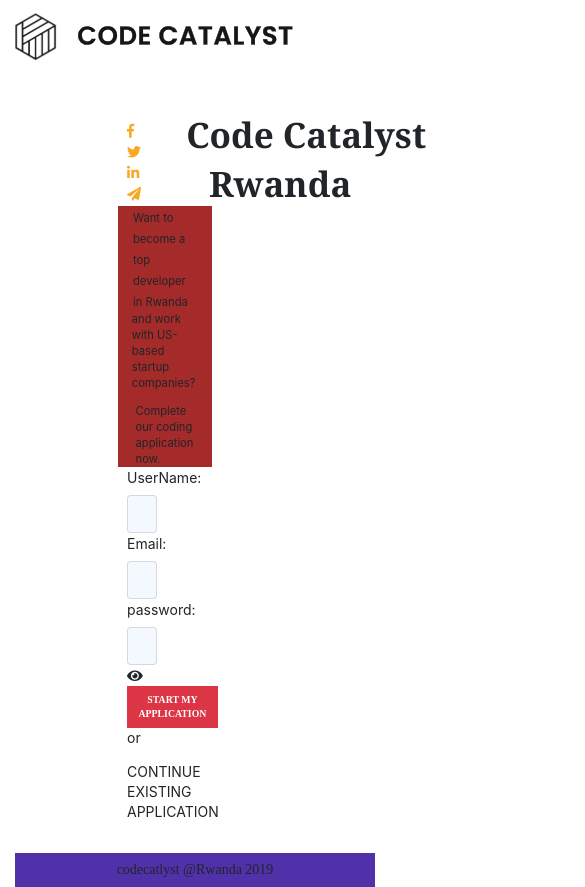
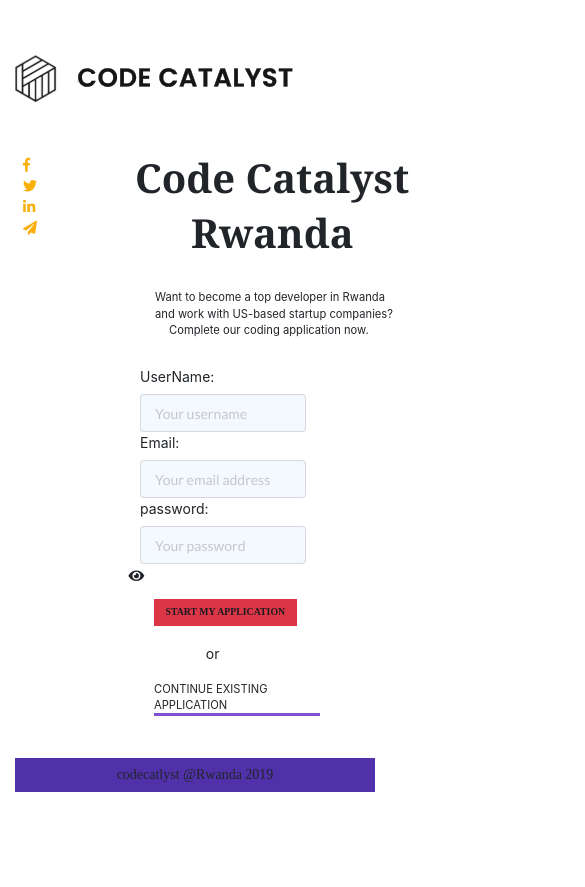
Before and after one commit to ndungutseclaude/applicant, a React (Create React App) app: page /SignUp in a window 390 px wide. Shown: the top 887 px of the page, 585 px wide, since content can reach past the window. After the commit the page ends 844 px from the top, so only its background shows below. Built offline with nearby package versions, Linux system fonts and the light colour scheme.

Commit message:
Stlying Signup_page

```diff
--- a/src/component/Footer.js
+++ b/src/component/Footer.js
@@ -1,9 +1,9 @@
 import React from 'react';
-
+import './SignUp.css';
 const Footer =()=>{
     return (
-        <div className='divStyling'>
-            <p className='pStyling'>codecatlyst @Rwanda 2019</p>
+        <div className="divStyling">
+            <p className='pStyling' >codecatlyst @Rwanda 2019</p>
         </div>
     )
 }
--- /dev/null
+++ b/src/component/Questionlist.css
@@ -0,0 +1,133 @@
+.icon{
+    color:#FAAE0A;
+}
+/* .title{
+    position: relative;
+    right:3%;
+   font-size:40px;
+    width: 870px;
+    font-weight: bold;
+   font-family:Cambria, Cochin, Georgia, Times, 'Times New Roman', serif;
+} */
+.logout{
+    position: relative;
+    font-weight: bold;
+
+}
+
+.sign{
+    position: relative;
+    background-color:  #49BFD4;
+    border-radius:50%;
+    width: 120px;
+    height: 120px;
+    color: white;
+   }
+   .container{
+       position: relative;
+       top:3rem;
+   }
+   small{
+    position: relative;
+    top:200%;
+    left:-2%;
+}
+.footer{
+    position: relative;
+    top:-5rem;
+}
+.pencil{
+    position: relative;
+    font-size:40px;
+    left:68px;
+    color: #D13364;
+    top:10%;
+}
+.bar{
+    position: relative;
+    left:-28%;
+    top:45px;
+    color: rgba(30, 69, 174, 0.5);
+}
+.ba{
+    position: relative;
+    left:47%;
+    top:35px;
+    width: 90px;
+    color: rgba(30, 69, 174, 0.5);
+}
+.sticky {
+    position: absolute;
+    font-size:60px;
+    transform: rotate(180deg);
+    top:20%;
+    left:30px;
+}
+.btn{
+
+color: #181C22;
+font-style: normal;
+font-weight: bold;
+}
+
+@media only screen and (max-width: 750px){
+
+.sign{
+    right:3rem;
+}
+}
+
+ @media only screen and (max-width: 575px){
+    .sign{
+        left:25rem;
+        top:-12rem;
+    }
+    .btn{
+        position: relative;
+        top:-4rem;
+
+    }
+
+     .title{
+        position: relative;
+        left:5rem;
+
+
+    }
+    small{
+
+        left:5rem;
+        top:-8rem;
+    }
+    .qustions{
+        position:relative;
+
+        display: grid;
+        top:-10rem;
+        width: 90%;
+        left:3rem;
+    }
+    .buttonsStyling{
+        position: relative;
+        top:-6rem;
+        right: 3rem;
+        display:inline-flex
+    }
+    .footer{
+        position: relative;
+        top:-7rem;
+    }
+    .btn1{
+        position: relative;
+        top:-3rem;
+    }
+    .icon {
+        left:4%;
+        top:3rem;
+    }
+
+    .logo{
+        left:2rem;
+    }
+
+}
--- a/src/component/QuestionsList.js
+++ b/src/component/QuestionsList.js
@@ -1,81 +1,120 @@
 import React from 'react';
 import axios from 'axios';
+import './Questionlist.css';
 
 import './App.css';
 import Footer from './Footer';
 import { getJwt } from './utils/jwt';
 
 
-class QuestionsList extends React.Component{
-    constructor(props){
+class QuestionsList extends React.Component {
+    constructor(props) {
         super(props);
-        this.state={
-            questionslist:[],
-            description:''
+        this.state = {
+            questionslist: [],
+            description: ''
 
         }
     }
 
-    componentDidMount(){
+    componentDidMount() {
         const jwt = getJwt()
         //console.log(jwt);
 
-        if(!jwt){
+        if (!jwt) {
             console.log('no token found');
             this.props.history.push('/')
         }
         //https://codecatalyst-test.herokuapp.com/
 
         axios.get('https://codecatalyst-test.herokuapp.com/api/',
-        {headers: {Authorization: `Token ${jwt}`}})
-        .then(res =>{
-            this.setState({questionslist: res.data})
+            { headers: { Authorization: `Token ${jwt}` } })
+            .then(res => {
+                this.setState({ questionslist: res.data })
                 //console.log(this.state.questionslist)
                 //console.log(res.data.length);
             })
-        .catch(err =>{
+            .catch(err => {
                 localStorage.removeItem("user-token")
                 this.props.history.push('/')
             })
     }
     //FUNCTION TO LOGOUT
-    logoutFunctin=(e)=>{
+    logoutFunctin = (e) => {
         localStorage.removeItem('user-token')
         this.props.history.push('/')
         console.log('you are loggedOut')
     }
     //ONCHANGE HANDLER
-handleInputChange=(e)=>{
+    handleInputChange = (e) => {
         this.setState({
             [e.target.name]: e.target.value
         })
         console.log(this.state.description)
     }
-    render(){
-    const devideArray = this.state.questionslist.length/2;
+    render() {
+        const devideArray = this.state.questionslist.length / 2;
         //console.log(devideArray)
-    if(this.state.questionslist){
+        if (this.state.questionslist) {
             return (
                 <div>
-                        {/* DIV WHICH HOLD HEADER */}
+
+
                     <div>
 
-                                    <img src="code_catalyst.svg" alt="not available"/>
+
+
+                        <nav>
+                            <div className="row">
+                                <div className="col-sm-3 logo">
+                                    <img src="code_catalyst.svg" alt="not available" />
+                                </div>
+                                <div className="col-sm-6" />
+                                <div className=" logout col-sm-3">
                                     <button onClick={this.logoutFunctin}
-                                            style={{float:'right'}}
+                                        style={{ float: 'right' }}
                                         className="btn">
                                         LOGOUT
                                     </button>
+                                </div>
+                            </div>
+                        </nav>
 
+                        <div className=" tops row">
+                            <div className=" icon col-sm-3">
+                                <div><i className="fab fa-facebook-f"></i></div>
+                                <div> <i className="fab fa-twitter"></i></div>
+                                <div><i className="fab fa-linkedin-in"></i></div>
+                                <div> <i className="fas fa-paper-plane"></i></div>
+                            </div>
+                            <div className=" col-sm-6 ">
+                                <h3 className="title">Code Catalyst </h3>
+                                <h3 className="title">Rwanda</h3>
+                            </div>
+                            <div className=" col-sm-3 ">
+                                <div className="sign">
+                                    <i className=" sticky fas fa-sticky-note"></i>
+                                    <i className="ba  fas fa-bars"></i>
+                                    <i className="bar  fas fa-bars"></i>
+                                    <i className="pencil fas fa-pencil-alt"></i>
+                                </div>
+                            </div>
+                        </div>
+                        <div className="middle row">
+                            <div className="col-sm-3">
 
                             </div>
+                            <div className="col-sm-9">
+                                <small>Please complete the following questions</small>
+                            </div>
+                        </div>
+                    </div>
                     {/* DIV WHICH HOLDS THE QUESTIONS AND ANSWERS */}
-                            <div className="container" style={{ paddingRight:'10rem', paddingLeft:'5rem'}}>
-
-                                <div className="row">
+                    <div className="container" >
+                        <div className="qustions row">
                             <div className="col">
                                 {
-                                            this.state.questionslist.map ? this.state.questionslist.slice(0,devideArray).map((question)=>{
+                                    this.state.questionslist.map ? this.state.questionslist.slice(0, devideArray).map((question) => {
                                         return (
                                             <div key={question.id}>
                                                 <p>{question.description}</p>
@@ -89,12 +128,12 @@ handleInputChange=(e)=>{
 
                                         )
                                     })
-                                            :null
+                                        : null
                                 }
                             </div>
                             <div className="col">
                                 {
-                                            this.state.questionslist.map? this.state.questionslist.slice(devideArray).map((question)=>{
+                                    this.state.questionslist.map ? this.state.questionslist.slice(devideArray).map((question) => {
                                         return (
                                             <div key={question.id}>
                                                 <p>{question.description}</p>
@@ -107,7 +146,7 @@ handleInputChange=(e)=>{
                                             </div>
                                         )
                                     })
-                                            :null
+                                        : null
                                 }
                             </div>
 
@@ -115,7 +154,7 @@ handleInputChange=(e)=>{
 
                         <div className="row">
                             <div className="buttonsStyling">
-                                    <button className="btn" id="laterbtn">
+                                <button className="btn1" id="laterbtn">
                                     save to continiou later
                                         </button>
                                 <button className="btn btn-danger" id="nextbtn">
@@ -125,9 +164,12 @@ handleInputChange=(e)=>{
 
                         </div>
 
+
                     </div>
                     {/* FOOTER     */}
-                            <Footer/>
+                    <div className="footer">
+                        <Footer />
+                    </div>
                 </div>
             )
         }
@@ -147,4 +189,4 @@ handleInputChange=(e)=>{
 
 
 
-export default  QuestionsList;
+export default QuestionsList;
--- a/src/component/SignUp.css
+++ b/src/component/SignUp.css
@@ -1,27 +1,35 @@
-.icon{
+.icons{
     position: relative;
-    color:#f9a825;
-    width:30%;
-    margin-top:4%;
-    left:6%;
+    color:#FAAE0A;
+}
 
+   .clonings{
+       background: #4A4D51;
    }
     .title{
     position: relative;
+    float: left;
+   font-size:40px;
+    width: 870px;
     font-weight: bold;
-    left: 22%;
    font-family:Cambria, Cochin, Georgia, Times, 'Times New Roman', serif;
+
 }
- .title1{
+.tops{
     position: relative;
-    font-weight: bold;
-    left: 38%;
-    font-family:Cambria, Cochin, Georgia, Times, 'Times New Roman', serif;
+    top:3rem;
+    left:8px;
 }
- .words{
+.cont{
     position: relative;
-     margin-top:-3%;
-     left:4%;
+    top:3rem;
+    right:18rem;
+
+}
+  .content3{
+     position: relative;
+     top:-1rem;
+     left:1rem;
  }
  .btn-danger{
      margin-top:8%;
@@ -34,72 +42,133 @@
  .exit{
     position: relative;
     border-bottom: 3px solid  #7E50D3;;
-    width:40%;
+    width:100%;
 
  }
- .card-footer p{
-    position: relative;
-    color:white;
-    text-align: center;
- }
+
  .eye{
-    position: relative;
+    position: static;
     margin-left:-7%;
-    top:67%;
+    margin-top:3%;
+
  }
  .signing{
      position: relative;
      right:18%;
-     margin-top:50px;
+     margin-top:40px;
  }
- .content2{
+  .title1{
     position: relative;
-    right:2%;
+    float: left;
+    left:1rem;
+   font-size:40px;
+    width: 870px;
+    top:-1rem;
+    font-weight: bold;
+    font-family:Cambria, Cochin, Georgia, Times, 'Times New Roman', serif;
  }
- .contents{
-     left:20%;
-     margin-top:4%;
- }
+
  .details{
      position: relative;
-     width: 50%;
-     left:44%;
-     margin-top:5%;
+     width:50%;
+     left:14rem;
+     top:6rem;
+     border-radius:0px;
 
  }
-
  ::placeholder{
     color:#4A4D51;
  }
   .btn-post{
      position: relative;
-    left:54%;
+     top:20rem;
+     right:6rem;
  }
   .or{
+      position: relative;
+      left:3rem;
      padding:2%;
      width:20%;
      text-align: center;
  }
+ .divStyling{
+     position: relative;
+     top:16rem;
 
+}
 
-@media only screen and (max-width: 600px)  {
-    .icon{
+ @media only screen and (max-width: 1190px){
+
+.titles{
+    top:0rem;
+
+}
+.cont{
     position: relative;
-        width: 100px;
+    left:-21%;
+}
+.details{
+    position: relative;
+    left:19%;
+}
+.btn-post{
+    left:-17%;
+}
+.exit{
+    left:-17%;
+}
+ }
+ @media only screen and (max-width: 770px){
+.details{
+    width: 80%;
+}
+.btn-post{
+    top:10rem;
+    left:7rem;
+}
+.exit{
+    left:0rem;
+    font-size: 80%;
+}
+.divStyling{
+    top:9rem;
+}
+ }
+ @media only screen and (max-width: 576px){
+     .cont{
+        position: relative;
+        left:5rem;
+        top:7rem;
+    }
+    .details{
+        left:2rem;
+        top:0rem;
+        width: 100%;
     }
     .titles{
-        position:relative;
-        width:900%;
-        left:92%;
-        margin-top:-90px;
 
+        width: 80%;
+        top:-2rem;
+        left:3rem;
+    }
+    .btn-post{
+       top:4rem;
+       left:3rem;
     }
     .title{
-        width: 200%;
+        top:-4rem;
     }
-    .contents{
-     background: brown;
-     width:900%;
+    .title1{
+        top:-4rem;
+        left:9rem;
  }
-
+ .divStyling{
+    top:2rem;
 }
+.or{
+    top:-3rem;
+   }
+   .exit{
+       top:-3rem;
+   }
+ }
--- a/src/component/SignUp.js
+++ b/src/component/SignUp.js
@@ -4,25 +4,25 @@ import Header from './Header';
 import Footer from './Footer';
 import './SignUp.css';
 
-class SignUp extends React.Component{
-    constructor(props){
+class SignUp extends React.Component {
+    constructor(props) {
         super(props);
-        this.state={
-            username:'',
-            email:'',
-            password:''
+        this.state = {
+            username: '',
+            email: '',
+            password: ''
         }
     }
 
     // onChange Methode
-    handleChange=(event)=>{
+    handleChange = (event) => {
         this.setState({
             [event.target.name]: event.target.value
         })
         //console.log(this.state)
     }
     //Encript password
-     encrypting(){
+    encrypting() {
         var temp = document.getElementById("password");
         if (temp.type === "password") {
             temp.type = "text";
@@ -34,57 +34,52 @@ class SignUp extends React.Component{
 
 
     //FORM SUBMITION
-    formSubmit=(e)=>{
+    formSubmit = (e) => {
         e.preventDefault();
-        axios.post('https://codecatalyst-test.herokuapp.com/api/register',this.state)
-        .then((res)=>{
+        axios.post('https://codecatalyst-test.herokuapp.com/api/register', this.state)
+            .then((res) => {
                 //console.log(res.data.message)
                 this.props.history.push('/')
             })
-        .catch(err=>{
+            .catch(err => {
                 alert('email already registered')
 
             })
         //console.log(response)
     }
-    render(){
+    render() {
 
-        return(
+        return (
             <div className="container">
-                <Header/>
+                <Header />
                 <div>
-                <form onSubmit={this.formSubmit} className="ui form" style={{marginRight: '30rem', marginLeft: '8rem'}}>
-                 <div className="row  signing">
-                 <div className="col-sm-3">
-                <aside className="icon">
-                 <div><i class="fab fa-facebook-f"></i></div>
-                 <div> <i class="fab fa-twitter"></i></div>
-                 <div><i class="fab fa-linkedin-in"></i></div>
-                 <div> <i class="fas fa-paper-plane"></i></div>
-              </aside>
+                    <div className=" tops row">
+                        <div className=" icons col-sm-3">
+                            <div><i className="fab fa-facebook-f"></i></div>
+                            <div> <i className="fab fa-twitter"></i></div>
+                            <div><i className="fab fa-linkedin-in"></i></div>
+                            <div> <i className="fas fa-paper-plane"></i></div>
                         </div>
-              <div className="col-sm-3">
-
-              </div>
-              <div className=" col-sm-6 titles">
-                <h1 class="title">Code Catalyst</h1>
-                <h1 class="title1">  Rwanda</h1>
+                        <div className=" titles col-sm-6">
+                            <h3 className="title">Code Catalyst </h3>
+                            <h3 className="title1">Rwanda</h3>
                         </div>
                     </div>
                     <div className="row">
-                      <div className="col-sm-3">
-
+                        <div className="col-sm-6">
                         </div>
-                      <div className="col-sm-9 contents">
+                        <div className="cont col-lg-6 col-sm-6 ">
                             <small className="content1">Want to become a top developer in Rwanda
                                   <p className="content2"> and work with US-based startup companies?</p>
-                        <p className="words"> Complete our coding application now.</p>
+                                <p className="content3"> Complete our coding application now.</p>
                             </small>
                         </div>
                     </div>
+                    <form onSubmit={this.formSubmit} className="ui form" style={{ marginRight: '8rem', marginLeft: '8rem' }}>
+                        <div className="row">
                             <div className="details">
                                 <label> UserName:</label>
-                    <input style={{background: ' #F4F9FF'} }
+                                <input style={{ background: ' #F4F9FF' }}
                                     type="text" required
                                     name="username"
                                     placeholder="Your username"
@@ -92,7 +87,7 @@ class SignUp extends React.Component{
                                     onChange={this.handleChange}
                                 />
                                 <label> Email:</label>
-                    <input style={{background: ' #F4F9FF'} }
+                                <input style={{ background: ' #F4F9FF' }}
                                     type="email" required
                                     name="email"
                                     placeholder="Your email address"
@@ -100,25 +95,28 @@ class SignUp extends React.Component{
                                     onChange={this.handleChange}
                                 />
                                 <label> password:</label>
-                    <input  style={{background: ' #F4F9FF'} }
+                                <input style={{ background: ' #F4F9FF' }}
                                     type="password" required
                                     name="password"
                                     placeholder="Your password"
                                     value={this.state.password}
                                     onChange={this.handleChange}
                                 />
-                    <i className=" eye fas fa-eye" onclick="encrypting()"></i>
+                                <i className=" eye fas fa-eye" onClick="this.encrypting()"></i>
                             </div>
                             <div className="btn-post">
-                     <button type="button" className="btn btn-danger">START MY APPLICATION</button>
+                                <button type="submit" className="btn btn-danger">START MY APPLICATION</button>
                                 <p className="or" >or</p>
-                          <p class="exit">CONTINUE EXISTING APPLICATION</p>
+                                <p className="exit">CONTINUE EXISTING APPLICATION</p>
                             </div>
+                        </div>
+
                     </form>
 
                 </div>
-            <Footer/>
+                <Footer />
             </div>
+
         )
     }
 }
```
Lines whose indentation alone changed are shown as unchanged.
